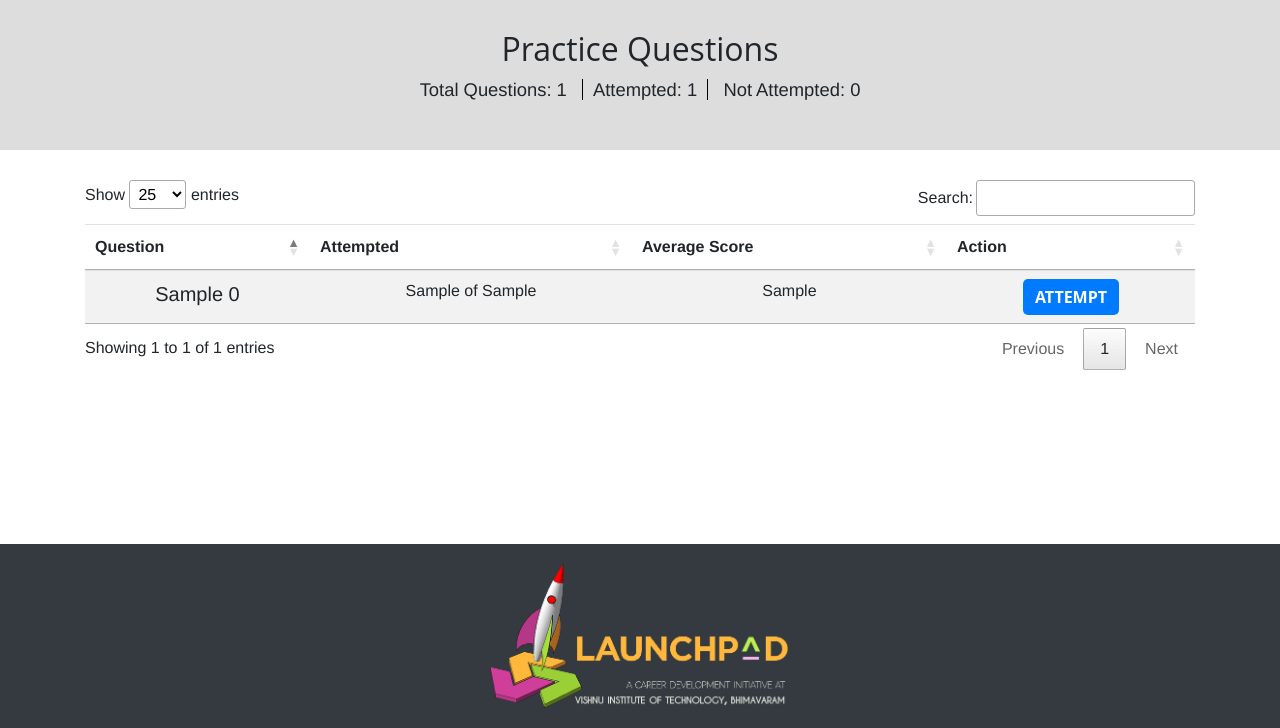
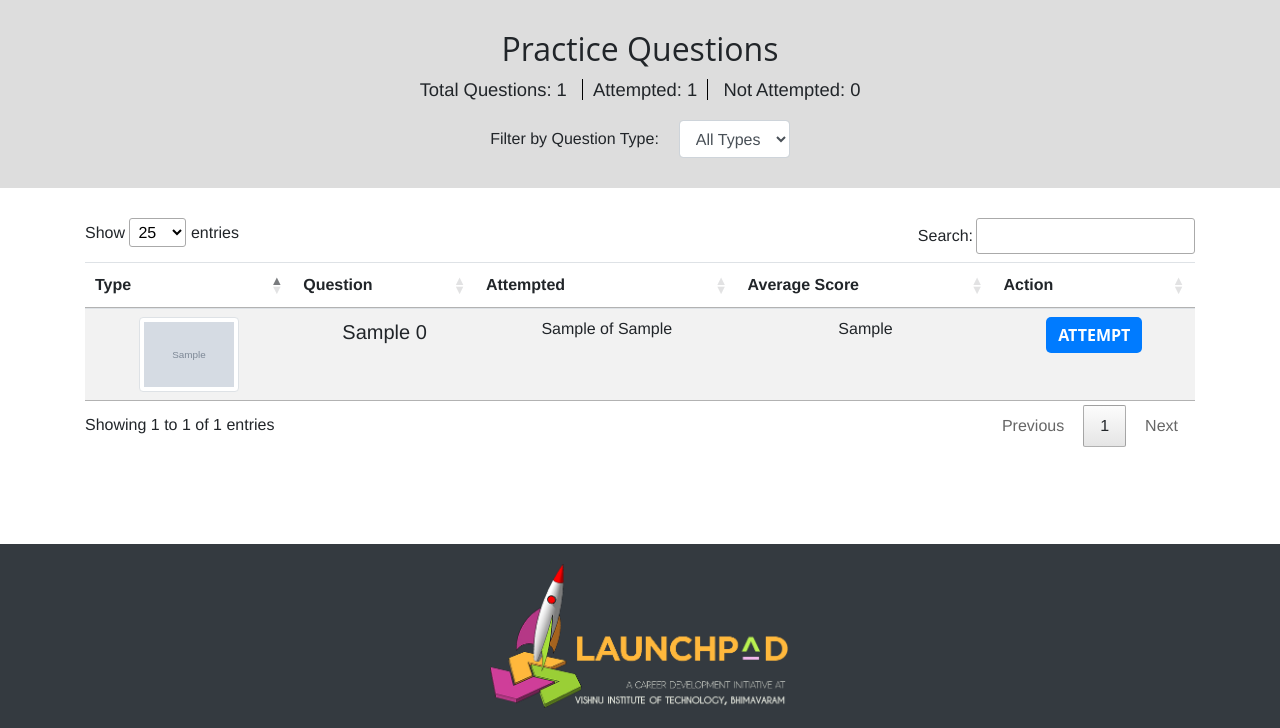
Before and after one commit to VishnuLearning/GrammarExpert, a Django app: template grammarexpert/exam/templates/examuser/practice.html in a window 1280 px wide. Shown: the part 75-803 px from the top of the page. Run offline with Django 3.2, Linux system fonts and the light colour scheme; the template is opened without the code that fills it: most values are stand-ins (such as "Sample title", 1, 10 or a date in 2020); some libraries are stand-ins or nearby versions.

Commit message:
Added question type filtering and proper display of other question types

```diff
--- a/grammarexpert/exam/static/css/answer.css
+++ b/grammarexpert/exam/static/css/answer.css
@@ -79,6 +79,12 @@ span.correct {
     color:#444444;
 }
 
+.phrase-container {
+    border:1px solid gray;
+    margin-top:30px;
+    padding: 20px;
+}
+
 .hidden {
     display: none;
 }
--- a/grammarexpert/exam/templates/examcreator/questionmanager.html
+++ b/grammarexpert/exam/templates/examcreator/questionmanager.html
@@ -100,7 +100,7 @@ img.questionpic {
         <tbody>
             {% for question in object_list %}
             <tr>
-            <td><img class="questionpic img-thumbnail" src="{{question.picture.url}}" alt="{{question.question_type}}"/></td>
+            <td data-search="{{question.question_type}}"><img class="questionpic img-thumbnail" src="{{question.picture.url}}" alt="{{question.question_type}}"/></td>
             <td>{{question}}</td>
             <td>{{question.code}}</td>
             <td>{{question.date_created}}</td>
--- a/grammarexpert/exam/templates/examuser/practice.html
+++ b/grammarexpert/exam/templates/examuser/practice.html
@@ -22,19 +22,40 @@
     border-left: 1px solid black;
     border-right: 1px solid black;
   }
+  img.questionpic {
+    width:100px;
+    height:75px;
+    object-fit: cover;
+    max-width:100px;
+}
+
+#typeselect {
+  margin-left:20px;
+}
 </style>
 <link rel="stylesheet" type="text/css" href="https://cdn.datatables.net/v/bs4/dt-1.10.18/datatables.min.css"/>
 <div class="masthead text-center">
     <div class="container-fluid topheading">
         <h2>Practice Questions</h2>
-        <p><span id="count">Total Questions: </span>
+        <p>
+          <span id="count">Total Questions: </span>
           <span id="attemptedcount">Attempted: </span>
           <span id="unattemptedcount">Not Attempted: </span>
         </p>
+        <div class="form-inline justify-content-center">
+        <label for="typeselect">Filter by Question Type: </label>
+        <select class="form-control" id="typeselect">
+          <option value="">All Types</option>
+          {% for q in qtypes %}
+          <option value="{{q.0}}">{{q.1}}</option>
+          {% endfor %}
+        </select>
+      </div>
     </div>
     <div class="container">
     <table id="questions" class="table table-striped table-responsive-sm table-responsive-md">
       <thead>
+        <th>Type</th>
         <th>Question</th>
         <th>Attempted</th>
         <th>Average Score</th>
@@ -43,8 +64,9 @@
         <tbody>
 {% for q in questions %}
   <tr>
+    <td data-search="{{q.0.question_type}}"><img class="questionpic img-thumbnail" src="{{q.0.picture.url}}" alt="{{q.0.question_type}}"/></td>
     <td class="lead">{{ q.0.question }}</td>
-    <td>{{q.3}} of {{q.4}}</td>
+    <td>{{q.3}} of {{q.0.attempts_allowed}}</td>
     <td>{{q.2}}</td>
     {% if q.1 %}
     <td><a href="{% url 'attempt' q.0.code %}"><button class="btn btn-primary my-auto">attempt</button></a></td>
@@ -60,26 +82,38 @@
     {% include 'footer.html' %}
     <script type="text/javascript" src="https://cdn.datatables.net/v/bs4/dt-1.10.18/datatables.min.js"></script>
     <script>
-        $(document).ready(function() {
-            var q = $('#questions').DataTable({
+      var mytable;
+      var updatecounts = function() {
+        var data = mytable.rows({ filter: 'applied' }).data();
+        $('#count').text("Total Questions: " + data.length);
+        var a = 0;
+        for (var i = 0; i < data.length; i++) {
+          if (data[i][1][0] == '0') a++;
+        }
+        $('#attemptedcount').text("Attempted: " + (data.length - a));
+        $('#unattemptedcount').text("Not Attempted: " + a);
+      }
+
+      $(function () {
+        mytable = $('#questions').DataTable({
           lengthMenu: [
-                        [ 25, 50, 100, -1 ],
-                        [ '25', '50', '100', 'All' ]
+            [25, 50, 100, -1],
+            ['25', '50', '100', 'All']
           ],
           buttons: [
             'pageLength'
           ]
         });
+        updatecounts();
+        mytable.on('search.dt', function () {
+          updatecounts();
+        });
 
-            var data = q.data();
-            $('#count').text($('#count').text() + " " + data.length);
-            var a = 0;
-            for (var i=0; i<data.length; i++) {
-              if(data[i][1][0]=='0') a++;
-            }
-            $('#attemptedcount').text($('#attemptedcount').text() + " " + (data.length-a));
-            $('#unattemptedcount').text($('#unattemptedcount').text() + " " + a);
-        } );
+        $('#typeselect').change(function () {
+            mytable.column(0).search($(this).val()).draw();
+        })
+
+      });
     </script>
 </body>
 </html>
--- a/grammarexpert/exam/views.py
+++ b/grammarexpert/exam/views.py
@@ -195,11 +195,11 @@ def practice(request):
         if n>0:
             avg = s/n
         if len(a) < q.attempts_allowed:
-            results.append((q, True, avg, n, q.attempts_allowed))
+            results.append((q, True, avg, n))
         else:
 
-            results.append((q, False, avg, n, q.attempts_allowed))
-    return render(request, template_name = 'examuser/practice.html', context={"questions":results})
+            results.append((q, False, avg, n))
+    return render(request, template_name = 'examuser/practice.html', context={"questions":results, "qtypes":Question.QUESTION_TYPES})
 
 def main_view(request):
     return render(request,template_name="homepage.html", context={"user": request.user})
```
Also changed, not shown: grammarexpert/exam/templates/examuser/attempt.html (+11 -1 lines), grammarexpert/sqlite3.db. Lines whose indentation alone changed are shown as unchanged.
